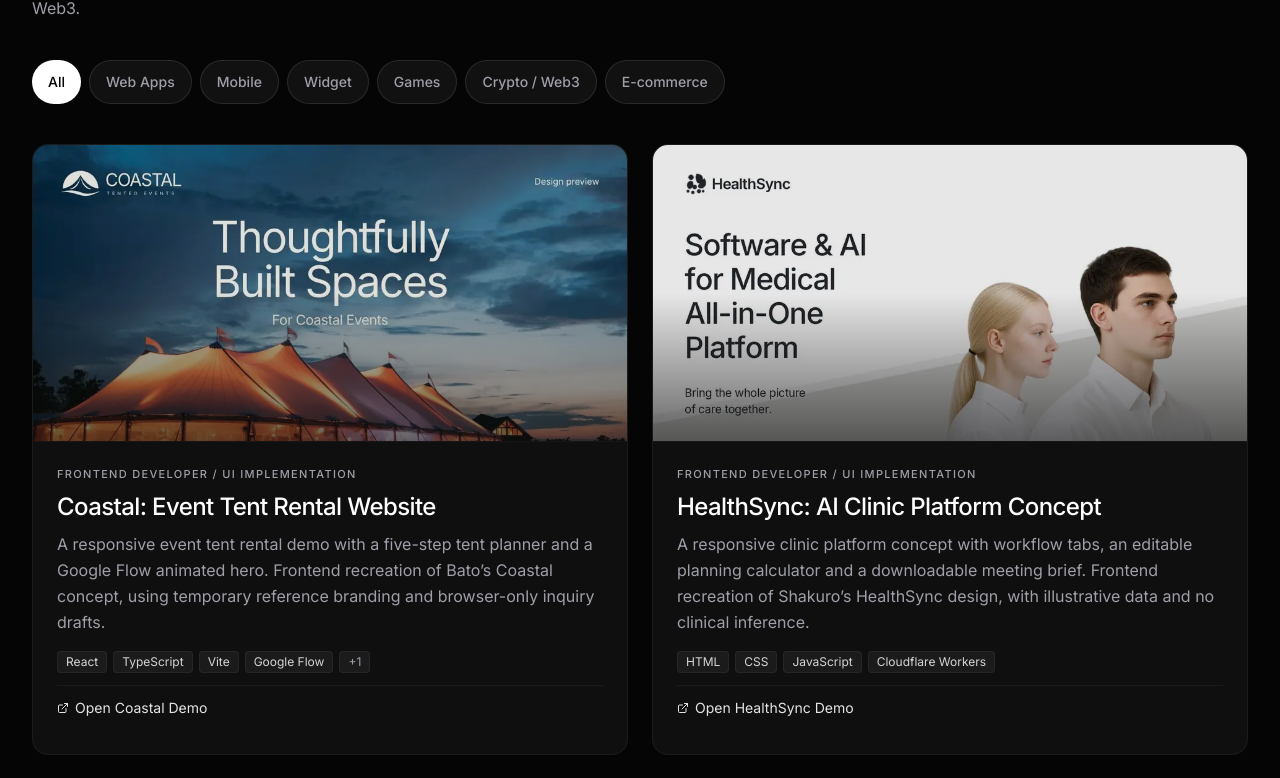
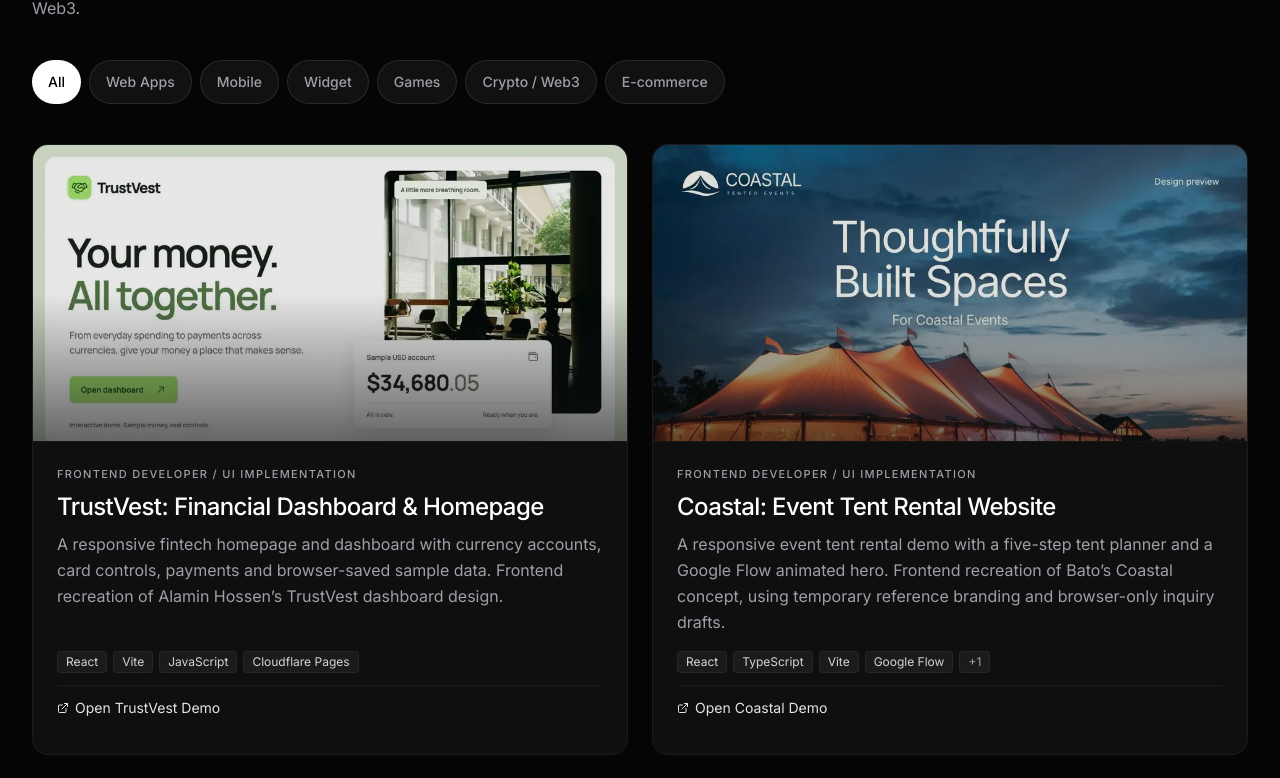
Before and after one commit to yusufsuhair/yusufsuhair-web, a Next.js app: page / in a window 1280 px wide. Shown: the part 4073-4851 px from the top of the page. Built offline with nearby package versions, Linux system fonts and the light colour scheme.

Commit message:
Add TrustVest financial demo to Web Apps portfolio

```diff
--- a/components/ProjectsWidget.tsx
+++ b/components/ProjectsWidget.tsx
@@ -20,6 +20,18 @@ interface Project {
 }
 
 const projectsData: Project[] = [
+  {
+    name: "TrustVest",
+    title: "TrustVest: Financial Dashboard & Homepage",
+    role: "Frontend Developer / UI Implementation",
+    url: "https://trustvest-yusuf.pages.dev/",
+    description:
+      "A responsive fintech homepage and dashboard with currency accounts, card controls, payments and browser-saved sample data. Frontend recreation of Alamin Hossen’s TrustVest dashboard design.",
+    tech: ["React", "Vite", "JavaScript", "Cloudflare Pages"],
+    category: "web",
+    image: "trustvest",
+    cta: "Open TrustVest Demo",
+  },
   {
     name: "Coastal Tented Events",
     title: "Coastal: Event Tent Rental Website",
--- a/scripts/optimize-images.mjs
+++ b/scripts/optimize-images.mjs
@@ -13,6 +13,7 @@ const PROJECT_WIDTHS = [480, 960];
 const requestedSlugs = process.argv.slice(2);
 
 const projects = [
+  { slug: "trustvest", source: "https://trustvest-yusuf.pages.dev/images/trustvest-og-v1.jpg" },
   { slug: "coastal-tent-rental", source: "https://coastal-tent-rental.pages.dev/og/coastal-hero-v1.jpg" },
   { slug: "healthsync", source: "https://healthsync-ai-clinic.broadcast-studio.workers.dev/assets/healthsync-og-v1.jpg" },
   { slug: "mudahai", source: "https://mudahai.com/opengraph-image?b83510d8ccd8f3df" },
```
Also changed, not shown: public/projects/trustvest-480.webp (added), public/projects/trustvest-960.webp (added).
